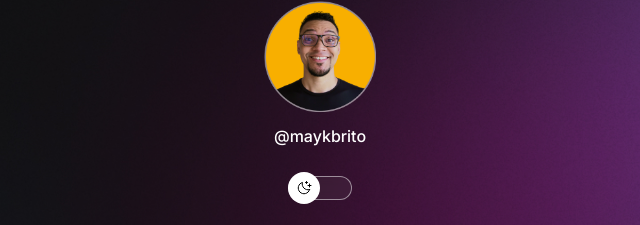
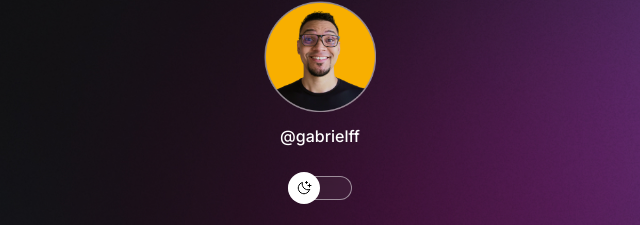
Before and after one commit to GDefalt/Projeto, a plain HTML site: page index.html in a window 1280 px wide. Shown: the part 79-304 px from the top of the page, 320-960 px from the left. Drawn offline with nearby package versions, Linux system fonts and the light colour scheme.

Commit message:
algumas mudanças

```diff
--- a/index.html
+++ b/index.html
@@ -16,7 +16,7 @@
     <div id="container">
       <div id="profile">
         <img src="./assets/avatar.png" alt="Foto do perfil do portifólio" />
-        <p>@maykbrito</p>
+        <p>@gabrielff</p>
       </div>
 
       <div id="switch" onclick="toggleMode()">
```
